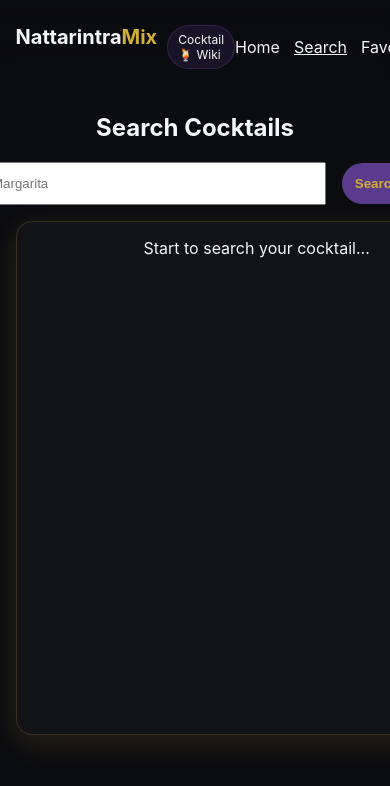
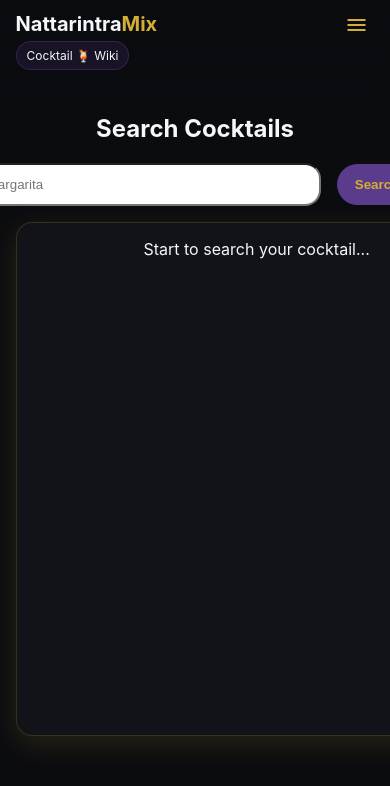
Before and after one commit to Nattarintra/react-thecocktailDB, a React (Vite) app: page /search in a window 390 px wide. Shown: the top 786 px of the page. Built offline with nearby package versions, Linux system fonts and the light colour scheme.

Commit message:
Add menu for mobile virsion

```diff
--- a/src/App.tsx
+++ b/src/App.tsx
@@ -1,6 +1,6 @@
 import { Outlet } from "react-router-dom";
 import "./App.css";
-import { Header } from "./components/Header";
+import { Header } from "./components/headers/Header";
 
 function App() {
   return (
--- a/src/components/Header.tsx
+++ /dev/null
@@ -1,30 +0,0 @@
-import type { ReactElement } from "react";
-import { Link, NavLink } from "react-router";
-
-export const Header = (): ReactElement => {
-  return (
-    <header id="header" className="header">
-      <div className="container header__inner">
-        <Link to="/" className="brand">
-          <h1 className="brand__title">
-            Nattarintra
-            <span style={{ color: "var(--color-gold)" }}>Mix</span>
-          </h1>
-          <p className="badge">Cocktail 🍹 Wiki</p>
-        </Link>
-
-        <nav className="nav">
-          <NavLink className="link" to="/">
-            home
-          </NavLink>
-          <NavLink className="link" to="/search">
-            search
-          </NavLink>
-          <NavLink className="link" to="/favorites">
-            favorites
-          </NavLink>
-        </nav>
-      </div>
-    </header>
-  );
-};
--- /dev/null
+++ b/src/components/headers/Button.tsx
@@ -0,0 +1,24 @@
+import type { ReactElement } from "react";
+
+interface IButtonProps {
+  variant: string;
+  open?: boolean;
+  onClick: () => void;
+}
+
+export const Button = ({
+  variant,
+  open,
+  onClick,
+}: IButtonProps): ReactElement => {
+  return (
+    <button
+      className="material-symbols-outlined btn--menu"
+      aria-label={open ? "Close menu" : "Open menu"}
+      aria-expanded={open}
+      onClick={onClick}
+    >
+      {variant}
+    </button>
+  );
+};
--- /dev/null
+++ b/src/components/headers/Header.tsx
@@ -0,0 +1,43 @@
+import { useEffect, useState, type ReactElement, type ReactNode } from "react";
+import { Link } from "react-router-dom";
+import { useMediaQuery } from "../../hooks/useMediaQuery";
+import { MenuMobile } from "./MenuMobile";
+import { Navbar } from "./Navbar";
+import { Button } from "./Button";
+
+export const Header = (): ReactElement => {
+  const [open, setOpen] = useState(false);
+  const isDesktop = useMediaQuery({ query: "(min-width: 768px)" });
+
+  useEffect(() => {
+    if (isDesktop) setOpen(false);
+  }, [isDesktop]);
+
+  const handleOnClickMenu = () => {
+    setOpen((open) => !open);
+  };
+
+  const renderMenuForDesktop = (): ReactNode => {
+    return isDesktop ? (
+      <Navbar />
+    ) : (
+      <Button variant="menu" onClick={handleOnClickMenu} open={open} />
+    );
+  };
+
+  return (
+    <header id="header" className="header">
+      <div className="container header__inner">
+        <Link to="/" className="brand">
+          <h1 className="brand__title">
+            Nattarintra
+            <span style={{ color: "var(--color-gold)" }}>Mix</span>
+          </h1>
+          <p className="badge">Cocktail 🍹 Wiki</p>
+        </Link>
+        {renderMenuForDesktop()}
+        {open && <MenuMobile isOpen={open} onClose={() => setOpen(false)} />}
+      </div>
+    </header>
+  );
+};
--- /dev/null
+++ b/src/components/headers/MenuMobile.tsx
@@ -0,0 +1,59 @@
+import { useEffect, useRef } from "react";
+
+import { Navbar } from "./Navbar";
+import { Button } from "./Button";
+
+interface IMenuMobileProps {
+  isOpen: boolean;
+  onClose: () => void;
+}
+
+export const MenuMobile = ({ isOpen, onClose }: IMenuMobileProps) => {
+  const panelRef = useRef<HTMLDivElement>(null);
+  // Close on ESC
+  useEffect(() => {
+    if (!isOpen) return;
+    const onKey = (e: KeyboardEvent) => {
+      if (e.key === "Escape") onClose();
+    };
+    window.addEventListener("keydown", onKey);
+    return () => window.removeEventListener("keydown", onKey);
+  }, [isOpen, onClose]);
+
+  // Lock body scroll while open
+  useEffect(() => {
+    if (!isOpen) return;
+    const { overflow } = document.body.style;
+    document.body.style.overflow = "hidden";
+    return () => {
+      document.body.style.overflow = overflow;
+    };
+  }, [isOpen]);
+
+  // Simple initial focus
+  useEffect(() => {
+    if (isOpen) panelRef.current?.focus();
+  }, [isOpen]);
+
+  // Don’t render in DOM when closed
+  if (!isOpen) return null;
+
+  return (
+    <div className="drawer-backdrop" aria-hidden="false" onClick={onClose}>
+      <aside
+        role="dialog"
+        aria-modal="true"
+        aria-label="Main menu"
+        className="drawer"
+        ref={panelRef}
+        tabIndex={-1}
+        onClick={(e) => e.stopPropagation()} // prevent backdrop close when clicking panel
+      >
+        <div className="drawer-header">
+          <Button variant="close" onClick={onClose} />
+        </div>
+        <Navbar onClick={onClose} />
+      </aside>
+    </div>
+  );
+};
--- /dev/null
+++ b/src/components/headers/Navbar.tsx
@@ -0,0 +1,29 @@
+import type { ReactElement } from "react";
+import { NavLink } from "react-router-dom";
+import { useMediaQuery } from "../../hooks/useMediaQuery";
+
+interface INavbarProps {
+  onClick?: () => void;
+}
+
+export const Navbar = ({ onClick }: INavbarProps): ReactElement => {
+  const isDesktop = useMediaQuery({ query: "(min-width: 768px)" });
+
+  const classes: string[] = ["text-capitalize"];
+  if (isDesktop) classes.push("nav");
+  else classes.push("drawer-nav");
+
+  return (
+    <nav className={classes.join(" ")} onClick={onClick}>
+      <NavLink className="link" to="/">
+        home
+      </NavLink>
+      <NavLink className="link" to="/search">
+        search
+      </NavLink>
+      <NavLink className="link" to="/favorites">
+        favorites
+      </NavLink>
+    </nav>
+  );
+};
--- /dev/null
+++ b/src/hooks/useMediaQuery.ts
@@ -0,0 +1,21 @@
+import { useEffect, useState } from "react";
+
+type UseMediaQuery = {
+  query: string;
+};
+
+export const useMediaQuery = ({ query }: UseMediaQuery): boolean => {
+  const [matches, setMatches] = useState<boolean>(false);
+
+  useEffect(() => {
+    const media = window.matchMedia(query);
+    if (media.matches !== matches) {
+      setMatches(media.matches);
+    }
+    const listener = () => setMatches(media.matches);
+    media.addEventListener("change", listener);
+    return () => media.removeEventListener("change", listener);
+  }, [matches, query]);
+
+  return matches;
+};
--- a/src/index.css
+++ b/src/index.css
@@ -4,3 +4,4 @@
 @import url("./styles/search.css");
 @import url("./styles/pagination.css");
 @import url("./styles/favorites.css");
+@import url("./styles/menuMobile.css");
--- a/src/styles/base.css
+++ b/src/styles/base.css
@@ -64,7 +64,7 @@ a {
   cursor: pointer;
   border: none;
   border-radius: 999px;
-  padding: 10px 18px;
+  padding: 13px 18px;
   transition: transform 0.16s ease, box-shadow 0.16s ease, background 0.2s ease;
 }
 .btn--primary {
@@ -87,7 +87,6 @@ a {
 .btn--search {
   background: var(--color-purple);
   width: 7rem;
-  padding: 0.8rem;
   font-weight: 700;
   color: var(--color-gold);
 }
@@ -105,7 +104,8 @@ img {
   margin: 12px 0 16px;
 }
 
-.form input {
+.form .input {
   width: 20rem;
   padding: 12px;
+  border-radius: var(--radius);
 }
--- a/src/styles/header.css
+++ b/src/styles/header.css
@@ -43,6 +43,8 @@ a.brand {
   display: flex;
   gap: 14px;
   align-items: center;
+}
+.text-capitalize {
   text-transform: capitalize;
 }
 .link {
@@ -55,3 +57,25 @@ a.brand {
 .active {
   text-decoration: underline;
 }
+
+/*===Mobile===*/
+
+@media (max-width: 425px) {
+  .header__inner {
+    align-items: self-start;
+  }
+
+  a.brand {
+    display: flex;
+    flex-direction: column;
+  }
+  .brand {
+    gap: 5px;
+  }
+  h1.brand__title {
+    margin: 0;
+  }
+  .badge {
+    margin-top: 0;
+  }
+}
--- /dev/null
+++ b/src/styles/menuMobile.css
@@ -0,0 +1,64 @@
+/* Backdrop covers the screen */
+.drawer-backdrop {
+  position: fixed;
+  inset: 0;
+  background: rgba(0, 0, 0, 0.45);
+  display: grid;
+  place-items: stretch; /* so the drawer can align to the side */
+  z-index: 1000;
+}
+
+/* Drawer panel slides from the right */
+.drawer {
+  margin-left: auto; /* stick to right */
+  width: min(90vw, 360px);
+  height: 100dvh;
+  background: var(--color-bg, #0f0f0f);
+  color: var(--color-fg, #fff);
+  box-shadow: -10px 0 30px rgba(0, 0, 0, 0.35);
+  display: flex;
+  flex-direction: column;
+
+  transform: translateX(100%);
+  animation: slide-in 220ms ease-out forwards;
+}
+/* Reduce-motion friendly */
+@media (prefers-reduced-motion: reduce) {
+  .drawer {
+    animation: none;
+    transform: none;
+  }
+}
+
+/* Slide-in keyframes */
+@keyframes slide-in {
+  from {
+    transform: translateX(100%);
+  }
+  to {
+    transform: translateX(0%);
+  }
+}
+/* Header + Close */
+.drawer-header {
+  display: flex;
+  align-items: center;
+  justify-content: space-between;
+  padding: 16px 20px;
+  border-bottom: 1px solid rgba(255, 255, 255, 0.1);
+  font-weight: 600;
+}
+
+/* Nav links */
+.drawer-nav {
+  display: flex;
+  flex-direction: column;
+  gap: 14px;
+  padding: 12px;
+}
+
+.btn--menu {
+  border: none;
+  color: var(--color-gold);
+  background: var(--color-bg);
+}
```
